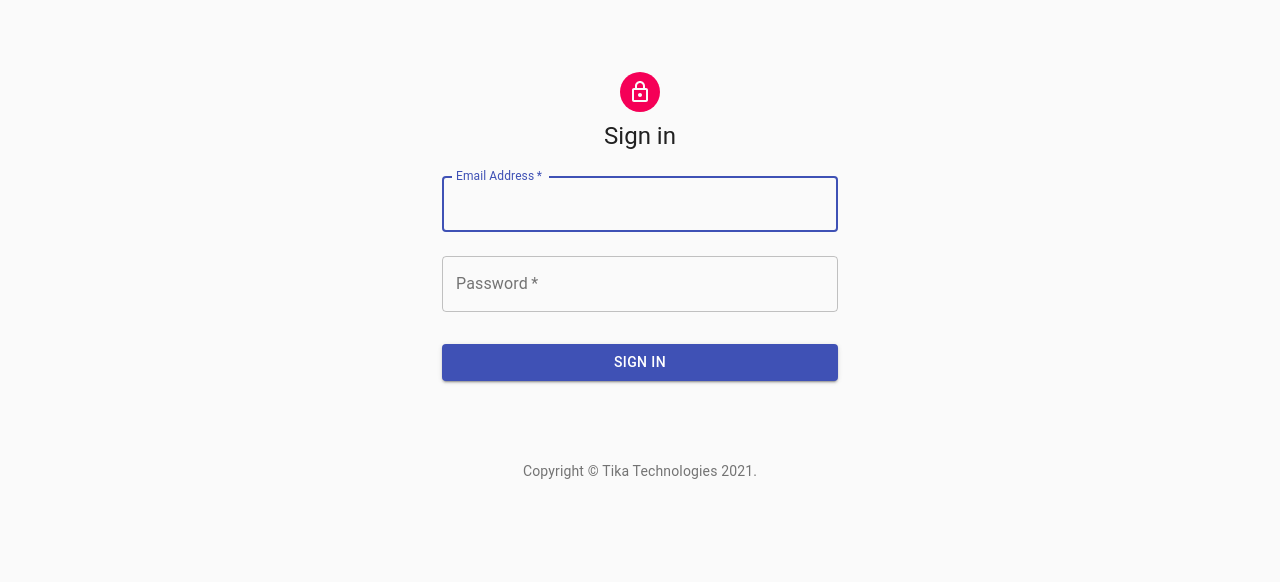
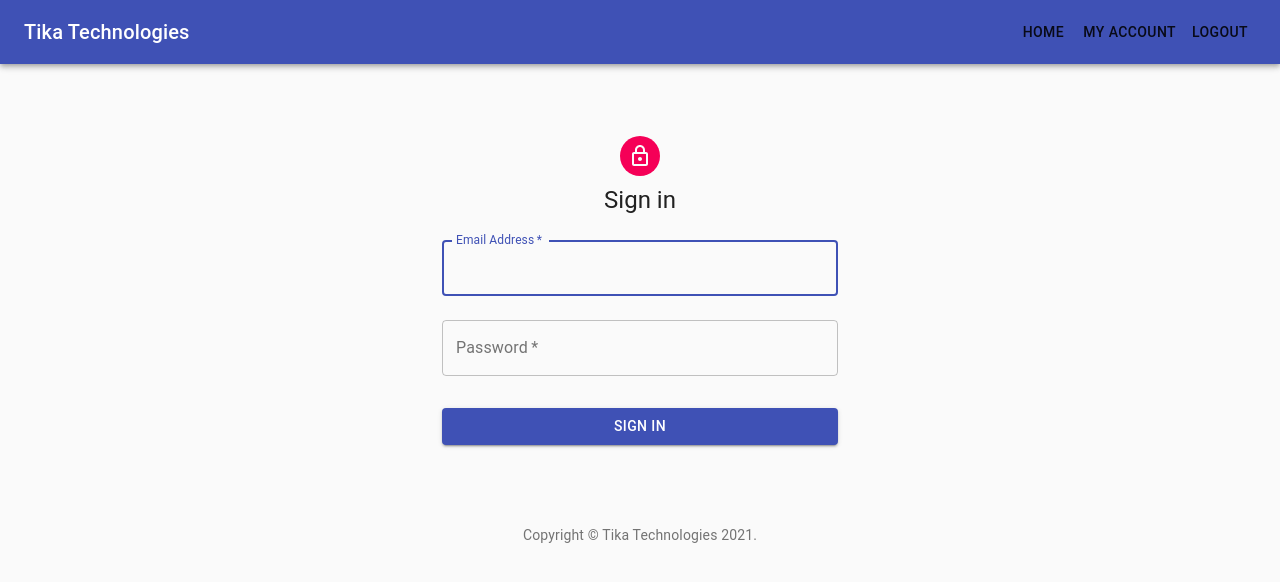
Before and after one commit to jadilovic/react-login, a React (Create React App) app: page /login in a window 1280 px wide. Shown: the top 582 px of the page. Built offline with nearby package versions, Linux system fonts and the light colour scheme; no server answers.

Commit message:
login and dashboard

```diff
--- a/package.json
+++ b/package.json
@@ -12,6 +12,7 @@
     "axios": "^0.21.1",
     "react": "^17.0.2",
     "react-dom": "^17.0.2",
+    "react-redux": "^7.2.4",
     "react-router-dom": "^5.2.0",
     "react-scripts": "4.0.3",
     "web-vitals": "^1.1.1"
--- a/src/App.js
+++ b/src/App.js
@@ -1,12 +1,18 @@
 import "./App.css";
 import { BrowserRouter as Router, Switch, Route } from "react-router-dom";
 import { Dashboard, PrivateRoute, Error } from "./pages";
-// import LoginForm from "./components/LoginForm";
 import Login from "./components/Login";
+import Navbar from "./components/Navbar";
+import { Provider } from "react-redux";
+import { createStore } from "redux";
+import reducer from "./reducer";
+const store = createStore(reducer);
 
 function App() {
   return (
+    <Provider store={store}>
       <Router>
+        <Navbar />
         <Switch>
           <PrivateRoute path="/" exact={true}>
             <Dashboard></Dashboard>
@@ -19,6 +25,7 @@ function App() {
           </Route>
         </Switch>
       </Router>
+    </Provider>
   );
 }
 
--- /dev/null
+++ b/src/actions/auth.js
@@ -0,0 +1,24 @@
+export const LOGIN = "LOGIN";
+export const LOGOUT = "LOGOUT";
+
+export const isAuthUser = () => {
+  if (localStorage.getItem("user")) {
+    return true;
+  } else {
+    return false;
+  }
+};
+
+export const login = (user) => {
+  return {
+    type: LOGIN,
+    payload: user,
+  };
+};
+
+export const logout = () => {
+  localStorage.removeItem("user");
+  return {
+    type: LOGOUT,
+  };
+};
--- /dev/null
+++ b/src/components/Navbar.js
@@ -0,0 +1,48 @@
+import React, { useEffect, useState } from "react";
+import { Link } from "react-router-dom";
+import { AppBar, Toolbar, Button, Typography } from "@material-ui/core";
+import { connect } from "react-redux";
+import { login, logout } from "../actions/auth";
+
+const NavBar = () => {
+  const [isAuthUser, setIsAuthUser] = useState(false);
+  useEffect(() => {
+    console.log("TEST");
+    if (isAuthUser) {
+      setIsAuthUser(false);
+    } else {
+      setIsAuthUser(true);
+    }
+  }, []);
+
+  return (
+    <AppBar position="static" style={{ display: "flex" }}>
+      <Toolbar>
+        <Typography variant="h6">Tika Technologies</Typography>
+        <div style={{ marginLeft: "auto" }}>
+          {isAuthUser ? (
+            <>
+              <Link to="/home">
+                <Button color="default">Home</Button>
+              </Link>
+              <Link to="/my-account">
+                <Button color="default">My Account</Button>
+              </Link>
+              <Link to="/login">
+                <Button color="default" onClick={logout}>
+                  Logout
+                </Button>
+              </Link>
+            </>
+          ) : (
+            <Link to="/login">
+              <Button color="default">Login</Button>
+            </Link>
+          )}
+        </div>
+      </Toolbar>
+    </AppBar>
+  );
+};
+
+export default NavBar;
--- a/src/pages/Dashboard.js
+++ b/src/pages/Dashboard.js
@@ -1,32 +1,19 @@
 import React, { useContext } from "react";
-//import { Info, Repos, User, Search, Navbar } from "../components";
-//import loadingImage from "../images/preloader.gif";
-//import { GithubContext } from "../context/context";
-const Dashboard = () => {
-  /*
-  const { isLoading } = useContext(GithubContext);
-
-  if (isLoading) {
-    return (
-      <main>
-        <Navbar></Navbar>
-        <Search></Search>
-        <img src={loadingImage} alt="loading" className="loading-img" />
-      </main>
-    );
-  }
-*/
+import { connect } from "react-redux";
+const Dashboard = ({ data = [] }) => {
   return (
     <main>
-      <h1>Dashboard Page</h1>
-      {/*
-    <Navbar></Navbar>
-    <Search></Search>
-     <Info></Info>
-     <User></User>
-    <Repos></Repos> */}
+      <h1>Dashboard</h1>
+
+      {data.map((item) => {
+        return <p>{item.description}</p>;
+      })}
     </main>
   );
 };
 
-export default Dashboard;
+const mapStateToProp = (state) => {
+  return { data: state.data };
+};
+
+export default connect(mapStateToProp)(Dashboard);
--- /dev/null
+++ b/src/reducer.js
@@ -0,0 +1,23 @@
+import React, { useState } from "react";
+import axios from "axios";
+import authHeader from "./service/auth-header";
+
+function reducer() {
+  let data = [];
+
+  const structures = () => {
+    return axios
+      .get("/api/structures", {
+        headers: authHeader(),
+      })
+      .then(function (response) {
+        data = response;
+        console.log(data);
+      });
+  };
+
+  structures();
+  return data;
+}
+
+export default reducer;
--- a/src/service/auth-header.js
+++ b/src/service/auth-header.js
@@ -1,6 +1,5 @@
 export default function authHeader() {
   const user = JSON.parse(localStorage.getItem("user"));
-  console.log(user.token);
   if (user && user.token) {
     return { Authorization: "Bearer " + user.token };
   } else {
```
Also changed, not shown: src/tempFolder/Dashboard copy.js (added, +41 -0 lines), src/tempFolder/actions.js (added, +10 -0 lines), src/tempFolder/LoginForm.css (renamed from src/components/LoginForm.css), src/tempFolder/LoginForm.js (renamed from src/components/LoginForm.js), 1 other file (tests, documents, lock files or other folders). Lines whose indentation alone changed are shown as unchanged.
